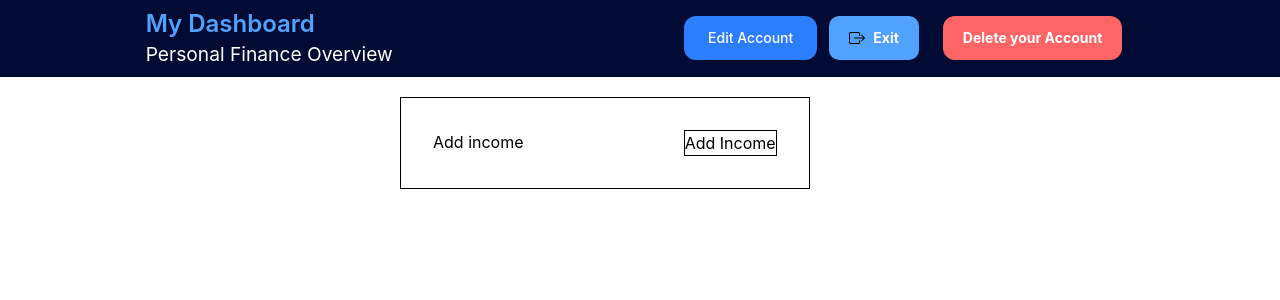
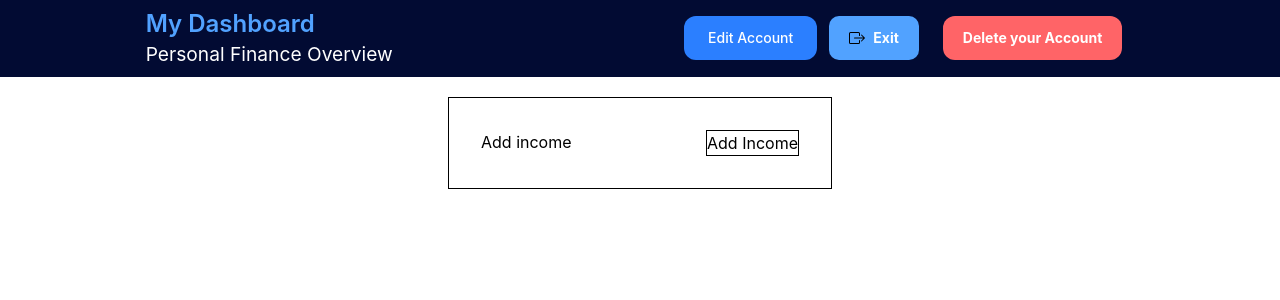
Before and after one commit to Maksas2002/Projektas1, a React (Vite) app in the folder front/: page /user/dashboard in a window 1280 px wide. Shown: the top 300 px of the page. Built offline with nearby package versions, Linux system fonts and the light colour scheme; sample sign-in values are in the browser's storage.

Commit message:
add Add Income inside div container in dashBorad.jsx

```diff
--- a/front/src/components/AddIncome/AddIncome.jsx
+++ b/front/src/components/AddIncome/AddIncome.jsx
@@ -10,7 +10,7 @@ function AddIncome() {
 
   return (
     <>
-      <section className="border p-8 ml-100 mt-5 w-[32%]">
+      <section className="border p-8 mt-5 w-[30%]">
         <div className="flex justify-between">
           <p>Add income</p>
           <button type="button" className="border block" onClick={toShow}>
--- a/front/src/pages/DashBoard.jsx
+++ b/front/src/pages/DashBoard.jsx
@@ -6,7 +6,10 @@ return(
     <>
     <main>
         <DashHeader/>
+
+        <div className="flex justify-center">
         <AddIncome/>
+        </div>
     </main>
     </>
 );
```
